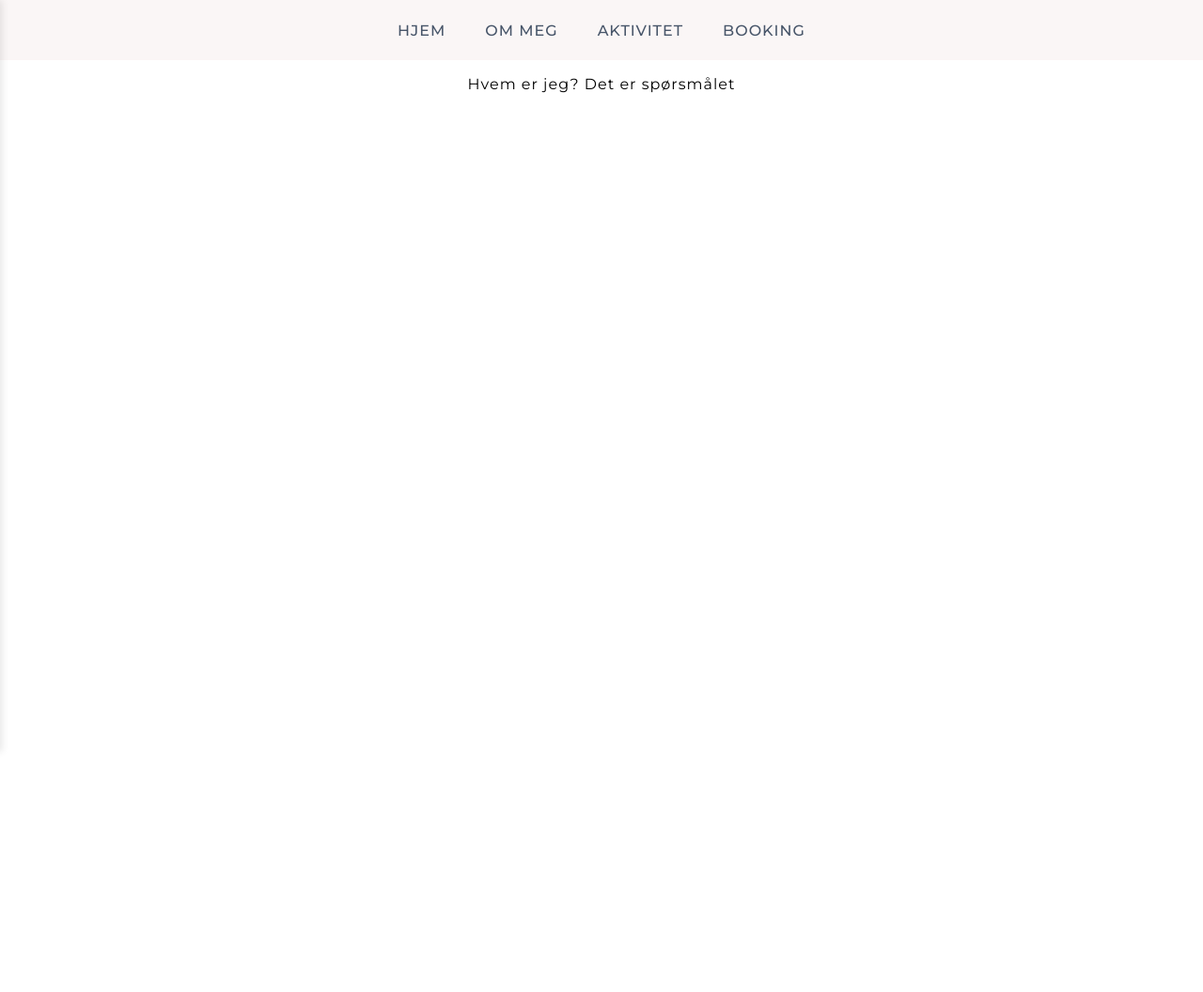
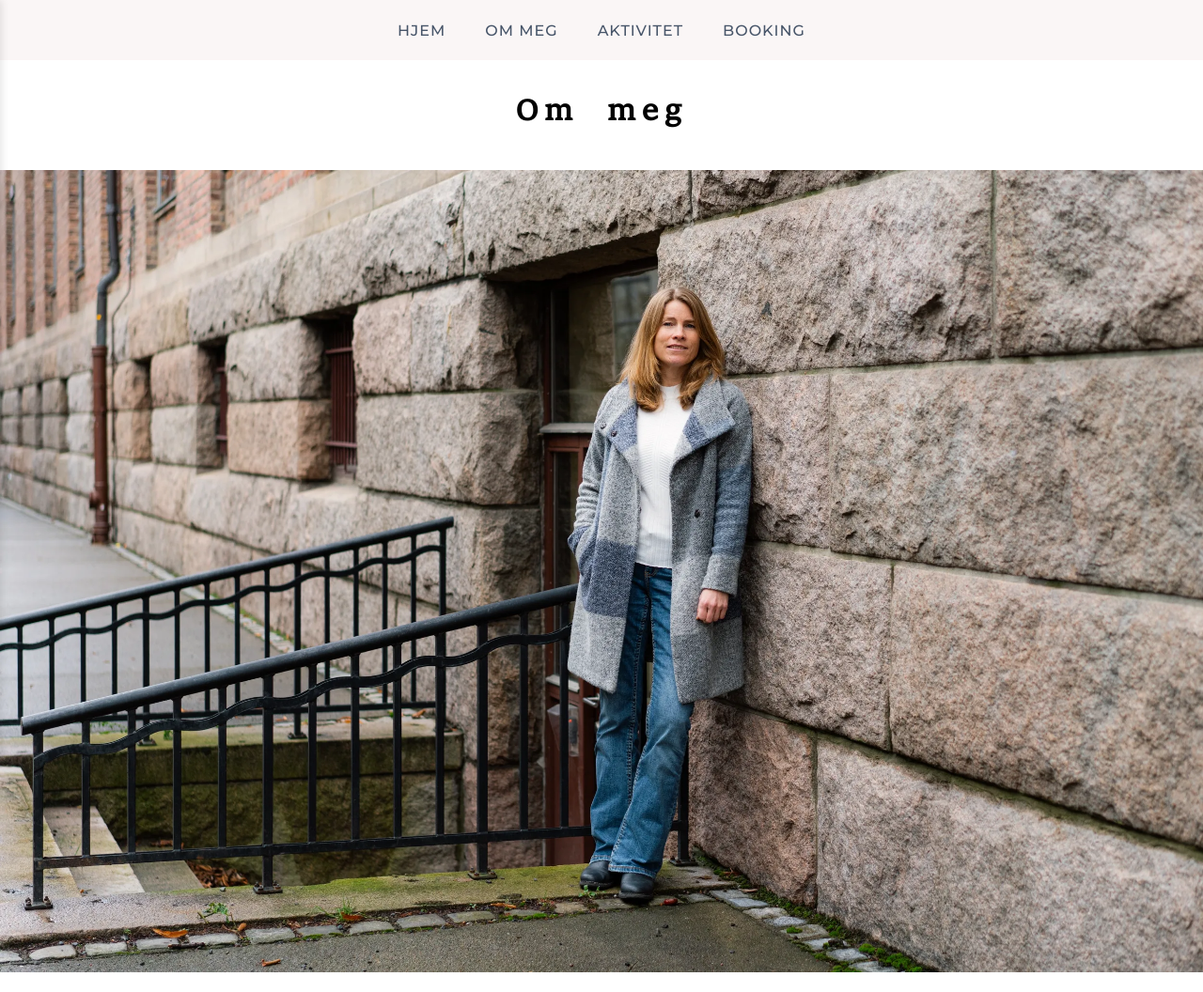
Before and after one commit to ingvildsandven/diagnosefellen, a React (Vite) app: page /about in a window 1280 px wide. Shown: the top 1056 px of the page at 94% size. Before the commit the page ends 800 px from the top, so only its background shows below. Built offline with nearby package versions, Linux system fonts and the light colour scheme.

Commit message:
[feat] About info added (#1)

```diff
--- a/src/components/FeedPost/FeedPost.module.css
+++ b/src/components/FeedPost/FeedPost.module.css
@@ -11,7 +11,7 @@
 .article {
   margin-top: 20px;
   border: 1px solid var(--line);
-  border-radius: 15px;
+  border-radius: 15px 15px 3px 3px;
   width: calc(90vw - 30px);
   max-width: 800px;
   position: relative;
@@ -64,7 +64,7 @@
   left: 0px;
   bottom: -5px;
   border-radius: 0px 0px 10px 10px;
-  transform: translateY(-50px);
+  transform: translateY(-48px);
   transition: transform 0.2s ease-in;
   position: relative;
   z-index: -1;
--- /dev/null
+++ b/src/pages/AboutPage/AboutPage.module.css
@@ -0,0 +1,4 @@
+
+.image{
+    width: 100%;
+}
--- a/src/pages/AboutPage/AboutPage.tsx
+++ b/src/pages/AboutPage/AboutPage.tsx
@@ -1,9 +1,27 @@
+import style from "./AboutPage.module.css";
 
 function AboutPage() {
   return (
-    <>
-      <div>Hvem er jeg? Det er spørsmålet</div>
-    </>
+    <main>
+      <h1>Om meg</h1>
+      <img
+        src="/public/images/LeiknyHavik-Avstandsbilde.webp"
+        className={style.image}
+      />
+
+      <p>
+        Henriette Sandven er spesialist i barne- og ungdomspsykiatri, og er
+        aktuell med boka «Diagnosefellen». Lars Lien er psykiater og leder i
+        Norsk psykiatrisk forening. Begge er aktive i den pågående debatten
+        omkring ADHD. Sandven uttrykker bekymring for at en økende antall barn
+        får diagnosen, mens Lars Lien er opptatt av at tidlig diagnostisering og
+        tilrettelegging er avgjørende for forløpet.{" "}
+      </p>
+      <img
+        src="/public/images/LeiknyHavik-Normal.webp"
+        className={style.image}
+      />
+    </main>
   );
 }
 export default AboutPage;
```
Also changed, not shown: public/images/LeiknyHavik-Avstandsbilde.webp (renamed from src/assets/images/selfie/LeiknyHavik-Avstandsbilde.webp), public/images/LeiknyHavik-Normal.webp (renamed from src/assets/images/selfie/LeiknyHavik-Normal.webp).
